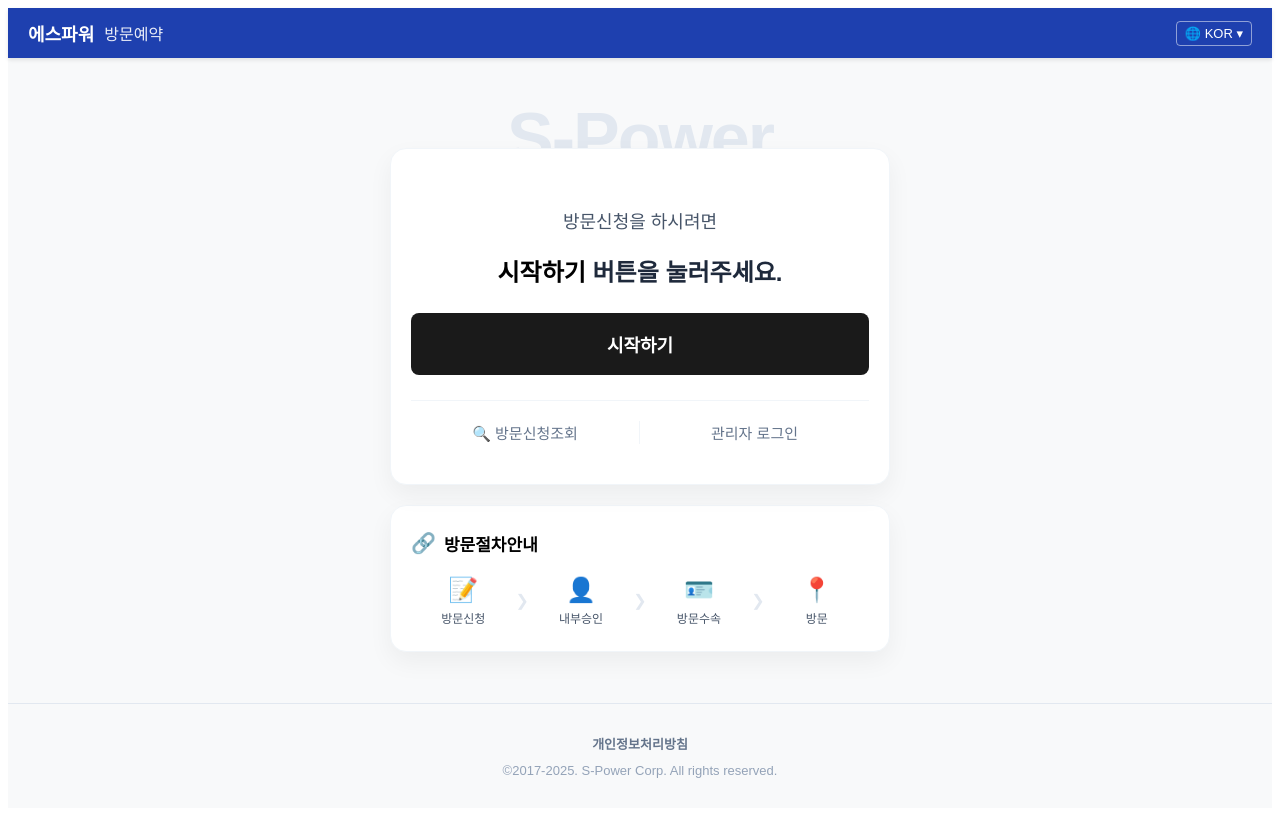
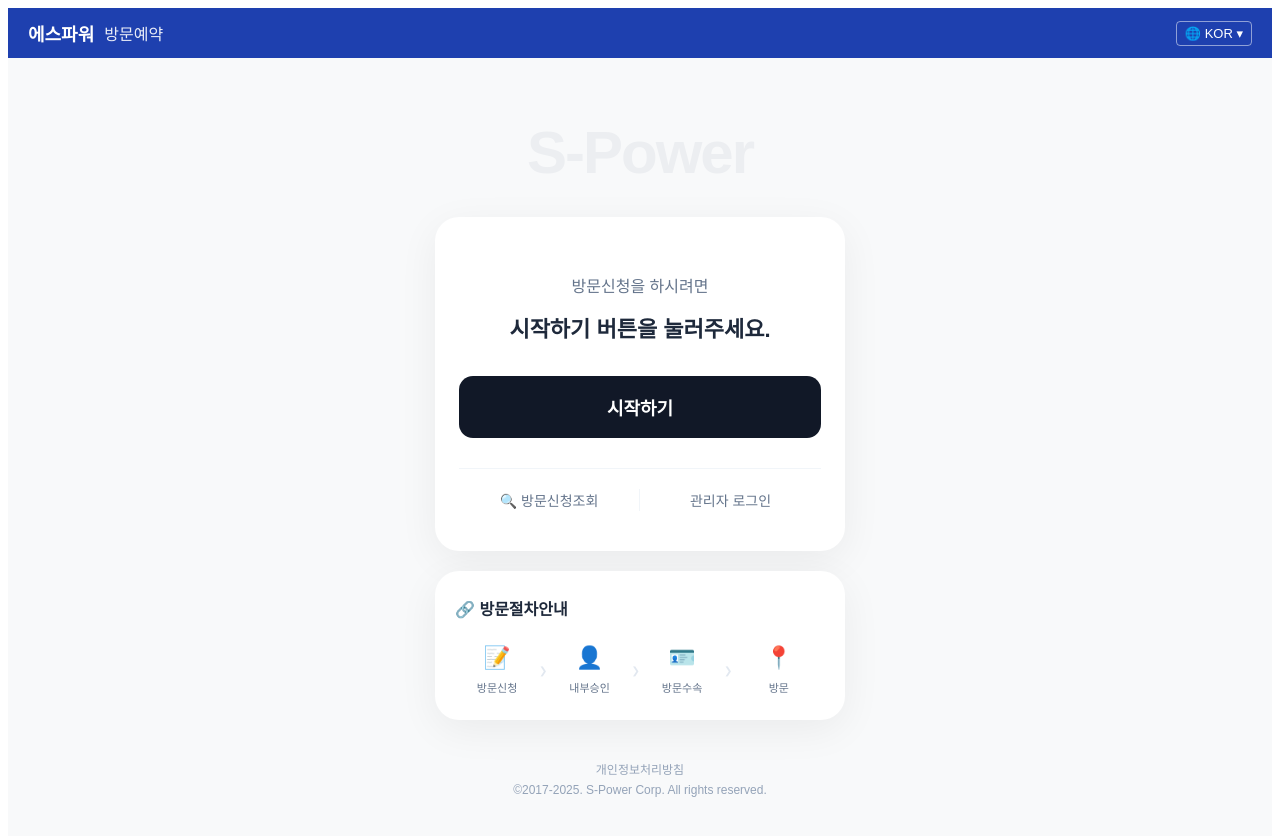
Before and after one commit to JinnyDad/visitor-system, a Next.js app: page / in a window 1280 px wide. Shown: the top 836 px of the page. Built offline with nearby package versions, Linux system fonts and the light colour scheme.

Commit message:
feat: link check-visit page and update layout

```diff
--- a/app/page.js
+++ b/app/page.js
@@ -6,155 +6,61 @@
   const router = useRouter();
 
   return (
-    <div style={{
-      minHeight: "100vh",
-      backgroundColor: "#f8f9fa",
-      fontFamily: "'Pretendard', sans-serif",
-      display: "flex",
-      flexDirection: "column"
-    }}>
-      {/* 1. 상단 네이비 헤더 */}
-      <header style={{
-        backgroundColor: "#1e40af",
-        color: "white",
-        padding: "12px 20px",
-        display: "flex",
-        justifyContent: "space-between",
-        alignItems: "center",
-        boxShadow: "0 2px 4px rgba(0,0,0,0.1)"
-      }}>
+    <div style={{ minHeight: "100vh", backgroundColor: "#f8f9fa", fontFamily: "'Pretendard', sans-serif", display: "flex", flexDirection: "column", alignItems: "center" }}>
+      {/* 상단 네이비 헤더 - 전체 너비 확장 */}
+      <header style={{ backgroundColor: "#1e40af", color: "white", padding: "12px 20px", display: "flex", justifyContent: "space-between", alignItems: "center", width: "100%", boxSizing: "border-box" }}>
         <div style={{ display: "flex", alignItems: "center", gap: "10px" }}>
           <span style={{ fontWeight: "bold", fontSize: "18px" }}>에스파워</span>
           <span style={{ fontSize: "16px", opacity: 0.9 }}>방문예약</span>
         </div>
-        <div style={{
-          border: "1px solid rgba(255,255,255,0.5)",
-          borderRadius: "4px",
-          padding: "4px 8px",
-          fontSize: "13px",
-          display: "flex",
-          alignItems: "center",
-          gap: "5px"
-        }}>
-          🌐 KOR ▾
-        </div>
+        <div style={{ border: "1px solid rgba(255,255,255,0.5)", borderRadius: "4px", padding: "4px 8px", fontSize: "13px" }}>🌐 KOR ▾</div>
       </header>
 
-      {/* 2. 메인 컨텐츠 영역 */}
-      <main style={{ flex: 1, padding: "40px 20px", maxWidth: "500px", margin: "0 auto", width: "100%" }}>
-
-        {/* 대형 배경 로고 텍스트 */}
-        <div style={{
-          textAlign: "center",
-          fontSize: "70px",
-          fontWeight: "900",
-          color: "#e2e8f0",
-          letterSpacing: "-2px",
-          marginBottom: "-30px",
-          userSelect: "none"
-        }}>
+      <main style={{ flex: 1, padding: "0 20px", maxWidth: "450px", width: "100%", boxSizing: "border-box" }}>
+        {/* S-Power 배경 글자: 겹치지 않게 패딩 조정 */}
+        <div style={{ textAlign: "center", fontSize: "60px", fontWeight: "900", color: "#eceef1", letterSpacing: "-2px", padding: "60px 0 30px 0", userSelect: "none" }}>
           S-Power
         </div>
 
-        {/* 시작하기 카드 */}
-        <div style={{
-          backgroundColor: "white",
-          borderRadius: "16px",
-          boxShadow: "0 10px 25px rgba(0,0,0,0.05)",
-          padding: "40px 20px",
-          textAlign: "center",
-          position: "relative",
-          zIndex: 1,
-          marginBottom: "20px",
-          border: "1px solid #f1f5f9"
-        }}>
-          <p style={{ color: "#475569", fontSize: "18px", marginBottom: "8px" }}>방문신청을 하시려면</p>
-          <h2 style={{ fontSize: "24px", fontWeight: "bold", color: "#1e293b", marginBottom: "25px" }}>
-            <span style={{ color: "#000" }}>시작하기</span> 버튼을 눌러주세요.
+        {/* 시작하기 카드: 중앙 정렬 강화 */}
+        <div style={{ backgroundColor: "white", borderRadius: "24px", boxShadow: "0 10px 40px rgba(0,0,0,0.06)", padding: "40px 24px", textAlign: "center", marginBottom: "20px" }}>
+          <p style={{ color: "#64748b", fontSize: "16px", marginBottom: "8px" }}>방문신청을 하시려면</p>
+          <h2 style={{ fontSize: "22px", fontWeight: "bold", color: "#1e293b", marginBottom: "30px", lineHeight: "1.4" }}>
+            시작하기 버튼을 눌러주세요.
           </h2>
 
           <button
             onClick={() => router.push("/spowervisitor")}
-            style={{
-              width: "100%",
-              padding: "18px",
-              backgroundColor: "#1a1a1a",
-              color: "white",
-              border: "none",
-              borderRadius: "8px",
-              fontSize: "18px",
-              fontWeight: "600",
-              cursor: "pointer",
-              marginBottom: "25px"
-            }}
+            style={{ width: "100%", padding: "18px", backgroundColor: "#111827", color: "white", border: "none", borderRadius: "14px", fontSize: "18px", fontWeight: "600", cursor: "pointer", marginBottom: "30px" }}
           >
             시작하기
           </button>
 
-          <div style={{
-            display: "grid",
-            gridTemplateColumns: "1fr 1fr",
-            borderTop: "1px solid #f1f5f9",
-            paddingTop: "20px"
-          }}>
-            <button style={{ background: "none", border: "none", color: "#64748b", fontSize: "15px", borderRight: "1px solid #f1f5f9" }}>
-              🔍 방문신청조회
-            </button>
-            <button
-              onClick={() => router.push("/temp-login")}
-              style={{ background: "none", border: "none", color: "#64748b", fontSize: "15px" }}
-            >
-              관리자 로그인
-            </button>
+          <div style={{ display: "grid", gridTemplateColumns: "1fr 1fr", borderTop: "1px solid #f1f5f9", paddingTop: "20px" }}>
+            <button onClick={() => router.push("/check-visit")} style={{ background: "none", border: "none", color: "#64748b", fontSize: "14px", borderRight: "1px solid #f1f5f9", cursor: "pointer" }}>🔍 방문신청조회</button>
+            <button onClick={() => router.push("/temp-login")} style={{ background: "none", border: "none", color: "#64748b", fontSize: "14px", cursor: "pointer" }}>관리자 로그인</button>
           </div>
         </div>
 
         {/* 방문절차안내 카드 */}
-        <div style={{
-          backgroundColor: "white",
-          borderRadius: "16px",
-          boxShadow: "0 10px 25px rgba(0,0,0,0.05)",
-          padding: "25px 20px",
-          border: "1px solid #f1f5f9"
-        }}>
-          <div style={{ display: "flex", alignItems: "center", gap: "8px", marginBottom: "20px" }}>
-            <span style={{ color: "#3b82f6", fontSize: "20px" }}>🔗</span>
-            <span style={{ fontWeight: "bold", fontSize: "17px" }}>방문절차안내</span>
-          </div>
-
+        <div style={{ backgroundColor: "white", borderRadius: "24px", boxShadow: "0 10px 40px rgba(0,0,0,0.06)", padding: "25px 20px", marginBottom: "40px" }}>
+          <div style={{ display: "flex", alignItems: "center", gap: "8px", marginBottom: "25px", fontWeight: "bold", fontSize: "16px", color: "#1e293b" }}>🔗 방문절차안내</div>
           <div style={{ display: "flex", justifyContent: "space-between", textAlign: "center" }}>
-            <div style={{ flex: 1 }}>
-              <div style={{ fontSize: "24px", marginBottom: "5px" }}>📝</div>
-              <div style={{ fontSize: "12px", color: "#475569" }}>방문신청</div>
-            </div>
-            <div style={{ alignSelf: "center", color: "#e2e8f0" }}>❯</div>
-            <div style={{ flex: 1 }}>
-              <div style={{ fontSize: "24px", marginBottom: "5px" }}>👤</div>
-              <div style={{ fontSize: "12px", color: "#475569" }}>내부승인</div>
-            </div>
-            <div style={{ alignSelf: "center", color: "#e2e8f0" }}>❯</div>
-            <div style={{ flex: 1 }}>
-              <div style={{ fontSize: "24px", marginBottom: "5px" }}>🪪</div>
-              <div style={{ fontSize: "12px", color: "#475569" }}>방문수속</div>
-            </div>
-            <div style={{ alignSelf: "center", color: "#e2e8f0" }}>❯</div>
-            <div style={{ flex: 1 }}>
-              <div style={{ fontSize: "24px", marginBottom: "5px" }}>📍</div>
-              <div style={{ fontSize: "12px", color: "#475569" }}>방문</div>
-            </div>
+            {["방문신청", "내부승인", "방문수속", "방문"].map((step, i) => (
+              <div key={i} style={{ flex: 1, display: "flex", alignItems: "center" }}>
+                <div style={{ flex: 1 }}>
+                  <div style={{ fontSize: "22px", marginBottom: "8px" }}>{["📝", "👤", "🪪", "📍"][i]}</div>
+                  <div style={{ fontSize: "11px", color: "#64748b", fontWeight: "500" }}>{step}</div>
+                </div>
+                {i < 3 && <div style={{ color: "#e2e8f0", fontSize: "10px" }}>❯</div>}
+              </div>
+            ))}
           </div>
         </div>
       </main>
 
-      {/* 3. 푸터 */}
-      <footer style={{
-        padding: "30px 20px",
-        textAlign: "center",
-        borderTop: "1px solid #e2e8f0",
-        fontSize: "13px",
-        color: "#94a3b8"
-      }}>
-        <div style={{ marginBottom: "10px", fontWeight: "bold", color: "#64748b" }}>개인정보처리방침</div>
+      <footer style={{ paddingBottom: "40px", textAlign: "center", fontSize: "12px", color: "#94a3b8" }}>
+        <div style={{ marginBottom: "6px" }}>개인정보처리방침</div>
         <div>©2017-2025. S-Power Corp. All rights reserved.</div>
       </footer>
     </div>
```
Also changed, not shown: app/check-visit/page.js (added, +64 -0 lines), app/spowervisitor/page.js (+14 -12 lines).
